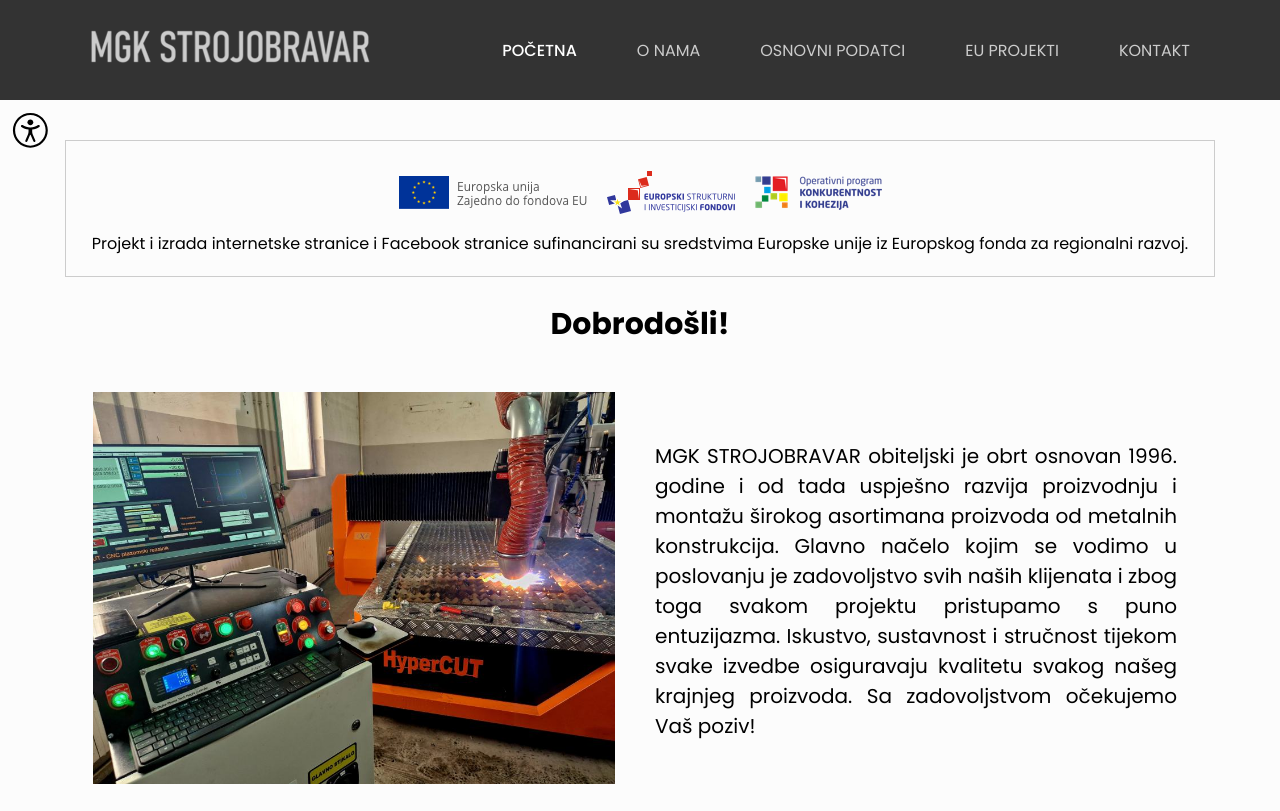
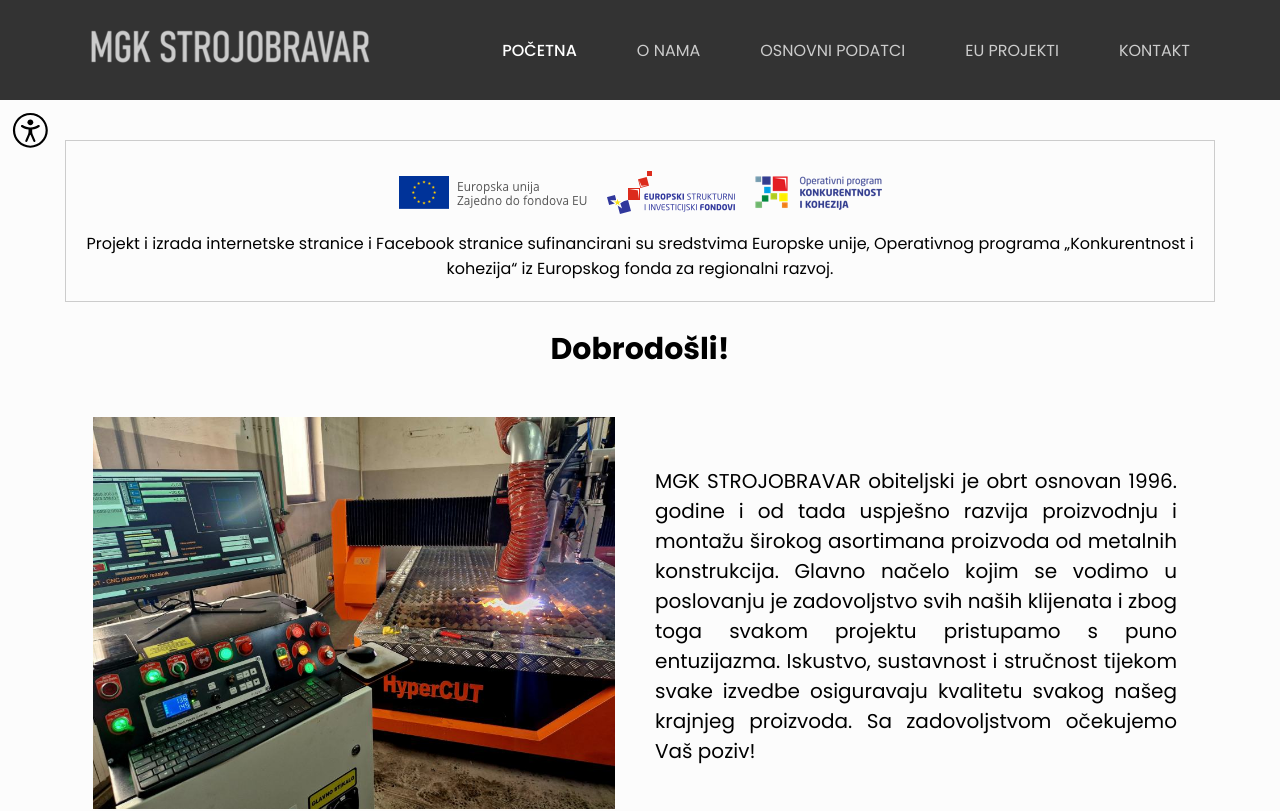
Before and after one commit to iivkov/mgk-strojobravar, a React (Create React App) app: page / in a window 1280 px wide. Shown: the top 811 px of the page. Built offline with nearby package versions, Linux system fonts and the light colour scheme.

Commit message:
novi build

```diff
--- a/src/components/EUnoteSite.js
+++ b/src/components/EUnoteSite.js
@@ -16,7 +16,7 @@ const EUnoteSite = () => {
         <a href="https://opzo-opkk.hr/" target="_blank" rel="noopener noreferrer">
             <div className="image"><img src={OPKK_logo} alt="Logotip Operativnog programa Konkurentnost i kohezija" /></div>
         </a>
-        <div className="text">Projekt i izrada internetske stranice i Facebook stranice sufinancirani su sredstvima Europske unije iz Europskog fonda za regionalni razvoj.</div>
+        <div className="text">Projekt i izrada internetske stranice i Facebook stranice sufinancirani su sredstvima Europske unije, Operativnog programa „Konkurentnost i kohezija“ iz Europskog fonda za regionalni razvoj.</div>
     </div>
   )
 }
```
Also changed, not shown: 1 other file (tests, documents, lock files or other folders).
